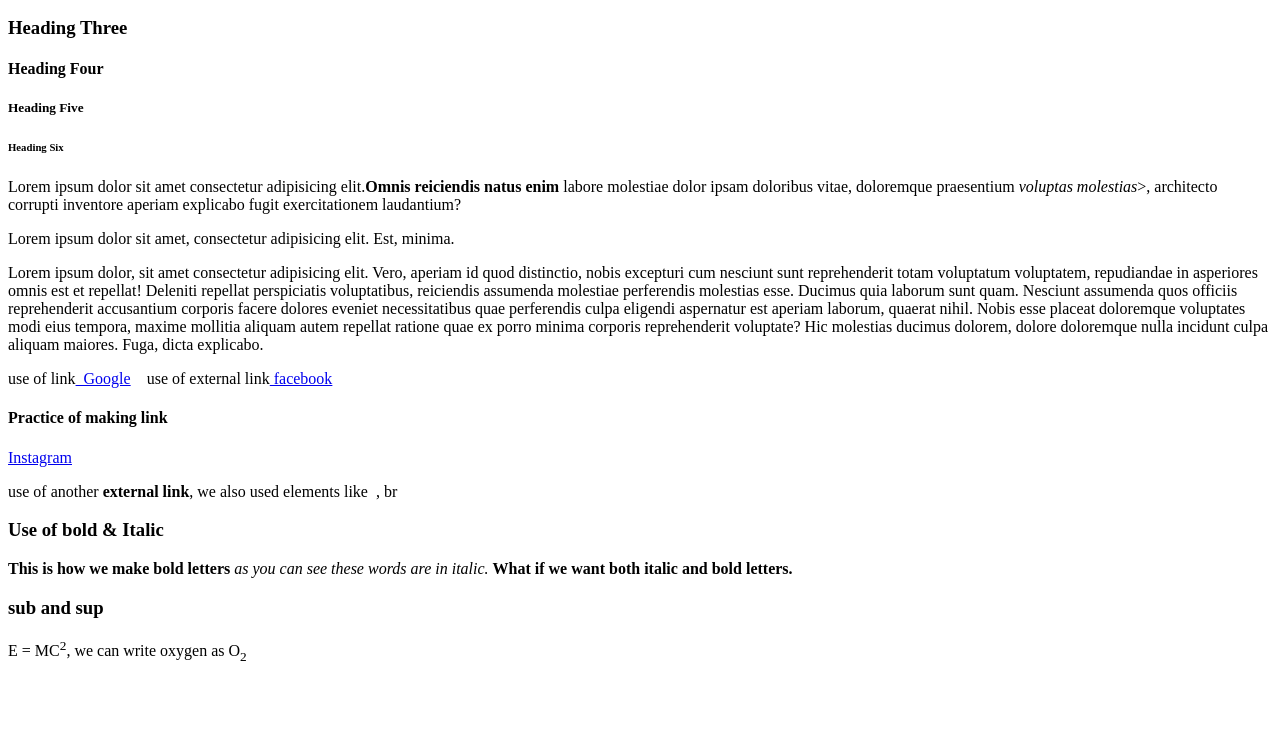
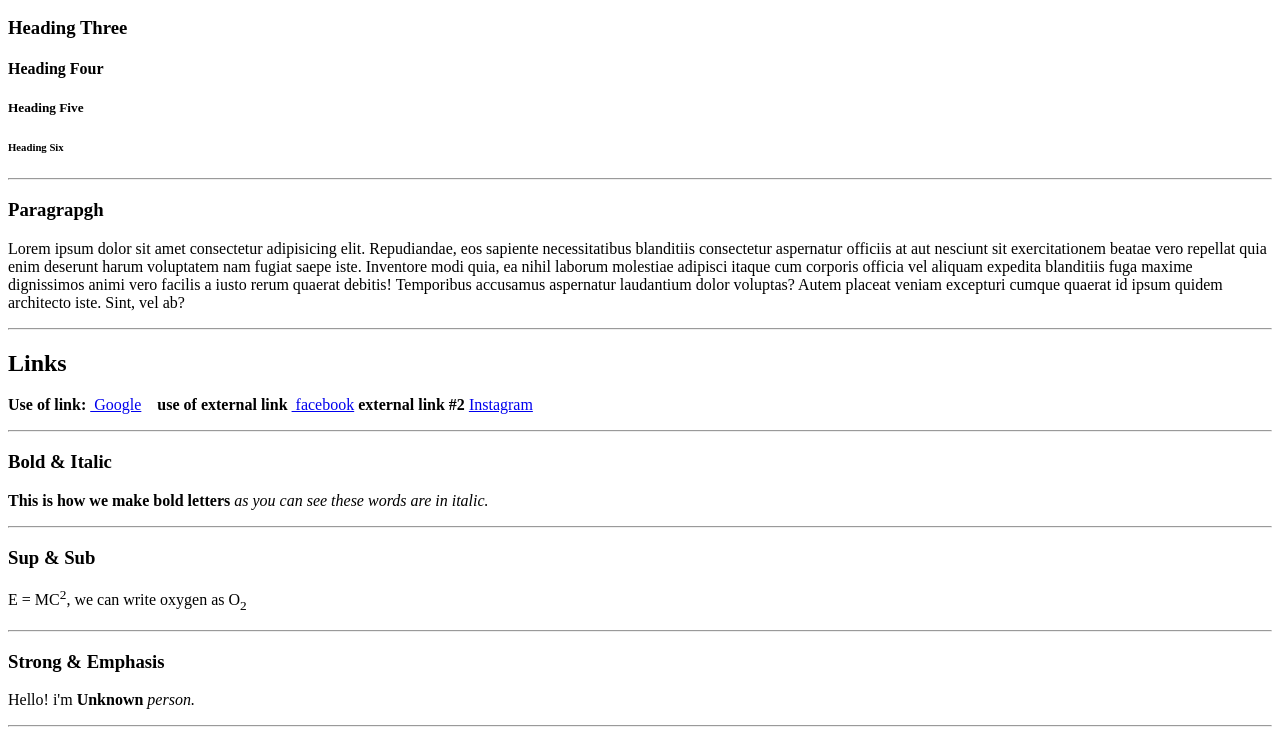
Before and after one commit to Eshan01/Demo, a plain HTML site: page index.html in a window 1280 px wide. Shown: the part 110-845 px from the top of the page. Before the commit the page ends 800 px from the top, so only its background shows below. Drawn offline with Linux system fonts and the light colour scheme.

Commit message:
Add files via upload

```diff
--- a/index.html
+++ b/index.html
@@ -10,35 +10,29 @@
     <h3>Heading Three</h3>
     <h4>Heading Four</h4>
     <h5>Heading Five</h5>
-    <h6>Heading Six</h6>
+    <h6>Heading Six</h6><hr/>
 
     <!--Paragrapgh-->
+    <h3>Paragrapgh</h3>
     <p>
-        Lorem ipsum dolor sit amet consectetur adipisicing elit.<strong>Omnis reiciendis natus enim</strong>
-        labore molestiae dolor ipsam doloribus vitae, doloremque praesentium <em>voluptas molestias</em>>, architecto corrupti
-        inventore aperiam explicabo fugit exercitationem laudantium?
-    </p>
+        Lorem ipsum dolor sit amet consectetur adipisicing elit. Repudiandae, eos sapiente necessitatibus blanditiis consectetur aspernatur officiis at aut nesciunt sit
+        exercitationem beatae vero repellat quia enim deserunt harum voluptatem nam fugiat saepe iste. Inventore modi quia, ea nihil laborum molestiae adipisci itaque
+        cum corporis officia vel aliquam expedita blanditiis fuga maxime dignissimos animi vero facilis a iusto rerum quaerat debitis!
+        Temporibus accusamus aspernatur laudantium dolor voluptas? Autem placeat veniam excepturi cumque quaerat id ipsum quidem architecto iste. Sint, vel ab?</p><hr/>
+    <h2>Links</h2>
+    <p><b>Use of link:</b> <a href="https://www.google.com/"> &nbsp;Google</a> &nbsp;&nbsp; <strong>use of external link</strong>
+        <a href="https://www.facebook.com/" target="_blank">&nbsp;facebook</a>
+        <strong>external link #2</strong> <a href="https://wwww.instagram.com" target=_blank>Instagram</a>
+        </p><hr/>
 
+    <h3>Bold & Italic</h3>
+        <p><b>This is how we make bold letters</b> <i>as you can see these words are in italic.</i> </p> <hr/>
+    <h3>Sup & Sub</h3>
+    <p>E = MC<sup>2</sup>, we can write oxygen as O<sub>2</sub></p><hr/>
+
+    <h3>Strong & Emphasis</h3>
     <p>
-        Lorem ipsum dolor sit amet, consectetur adipisicing elit. Est, minima.
-    </p>
-    <p>
-        Lorem ipsum dolor, sit amet consectetur adipisicing elit. Vero, aperiam id quod distinctio,
-        nobis excepturi cum nesciunt sunt reprehenderit totam voluptatum voluptatem, repudiandae in asperiores omnis est et repellat! Deleniti repellat perspiciatis voluptatibus,
-        reiciendis assumenda molestiae perferendis molestias esse. Ducimus quia laborum sunt quam. Nesciunt assumenda quos officiis reprehenderit accusantium corporis facere dolores
-        eveniet necessitatibus quae perferendis culpa eligendi aspernatur est aperiam laborum, quaerat nihil. Nobis esse placeat doloremque voluptates modi eius tempora,
-        maxime mollitia aliquam autem repellat ratione quae ex porro minima
-        corporis reprehenderit voluptate? Hic molestias ducimus dolorem, dolore doloremque nulla incidunt culpa aliquam maiores. Fuga, dicta explicabo.
-    </p>
-    <p>use of link<a href="https://www.google.com/"> &nbsp;Google</a>  &nbsp;&nbsp; use of external link<a href="https://www.facebook.com/" target="_blank">&nbsp;facebook</a>
-    <br>
-    <h4>Practice of making link</h4>
-    <a href="https://wwww.instagram.com" target=_blank>Instagram</a>
-    <p>use of another <strong>external link</strong>, we also used elements like &nbsp, br</p>
-
-    <h3>Use of bold & Italic</h3>
-        <p><b>This is how we make bold letters</b> <i>as you can see these words are in italic.</i> <b>What if we want both italic and bold letters.</b></p>
-    <h3> sub and sup</h3>
-    <p>E = MC<sup>2</sup>, we can write oxygen as O<sub>2</sub></p>
+        Hello! i'm <strong>Unknown</strong><em> person.</em>
+    </p><hr/>
     </body>
 </html>
```
Also changed, not shown: pra.html (+11 -4 lines).
